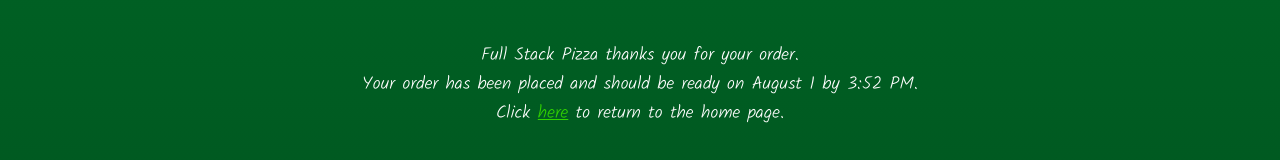
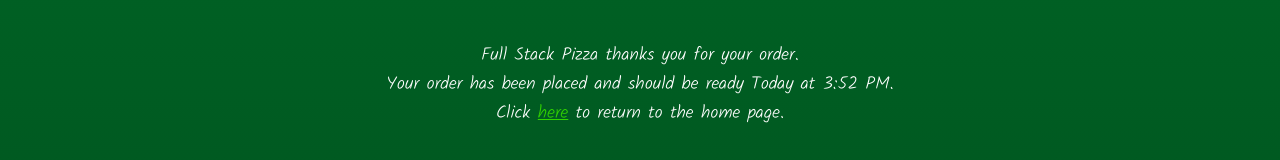
Before and after one commit to ccl71102/full-stack-group-project, a React (Create React App) app in the folder client/: page /orderplaced in a window 1280 px wide. Shown: the part 359-519 px from the top of the page. Built offline with nearby package versions, Linux system fonts and the light colour scheme; no server answers.

Commit message:
old clock broke down, got a shiny new replacement

```diff
--- a/client/src/components/OrderPlaced.js
+++ b/client/src/components/OrderPlaced.js
@@ -1,5 +1,6 @@
 import React, { Component } from "react";
 import { Link } from "react-router-dom";
+import moment from "moment";
 
 class OrderPlaced extends Component {
 
@@ -9,31 +10,6 @@
 
     componentWillUnmount(){
         localStorage.clear();
-    }
-
-    get12HourFormat = d => {
-        if(d.getHours() > 12)
-            return d.getHours() - 12;
-        else if (d.getHours === 0)
-            return 12;
-        else
-            return d.getHours();
-    }
-
-    getMonth = d => {
-        const months = [ "January",
-                            "February",
-                            "March",
-                            "April",
-                            "May",
-                            "June",
-                            "July",
-                            "August",
-                            "September",
-                            "October",
-                            "November",
-                            "December"];
-        return months[d.getMonth()];
     }
 
     getMinutesByCount = () => {
@@ -54,37 +30,15 @@
         }
     }
 
-    getDayOfYear = () => {
-        let d = new Date();
-        let minutesToAdd = this.getMinutesByCount();
-        if(minutesToAdd !== 0) {
-            d.setMinutes(d.getMinutes() + minutesToAdd);
-        }
-        let month = this.getMonth(d);
-        let day = d.getDate();
-
-        return `${month} ${day}`
-    }
-
-    getTimeOfDay = () => {
-
-        let d = new Date();
-        let minutesToAdd = this.getMinutesByCount();
-        if(minutesToAdd !== 0) {
-            d.setMinutes(d.getMinutes() + minutesToAdd);
-        }
-        let suffix = d.getHours() >= 12 ? 'PM' : "AM";
-        let hour = this.get12HourFormat(d);
-        let minutes = d.getMinutes();
-
-        return `${hour}:${minutes} ${suffix}`;
+    getMoment = () => {
+        return moment().add(this.getMinutesByCount(), 'minutes').calendar();
     }
 
     render(){
         return (
             <div className="orderPlacedDiv">
                 <p>Full Stack Pizza thanks you for your order.</p>
-                <p>Your order has been placed and should be ready on {this.getDayOfYear()} by {this.getTimeOfDay()}.</p>
+                <p>Your order has been placed and should be ready {this.getMoment()}.</p>
                 <p>Click <Link to="/" className="goHome">here</Link> to return to the home page.</p>
             </div>
         );
--- a/package.json
+++ b/package.json
@@ -25,6 +25,7 @@
     "@fortawesome/react-fontawesome": "^0.1.4",
     "axios": "^0.19.0",
     "express": "^4.17.1",
+    "moment": "^2.24.0",
     "mongoose": "^5.6.6",
     "morgan": "^1.9.1",
     "react-responsive-carousel": "^3.1.49",
```
Also changed, not shown: 1 other file (tests, documents, lock files or other folders).
